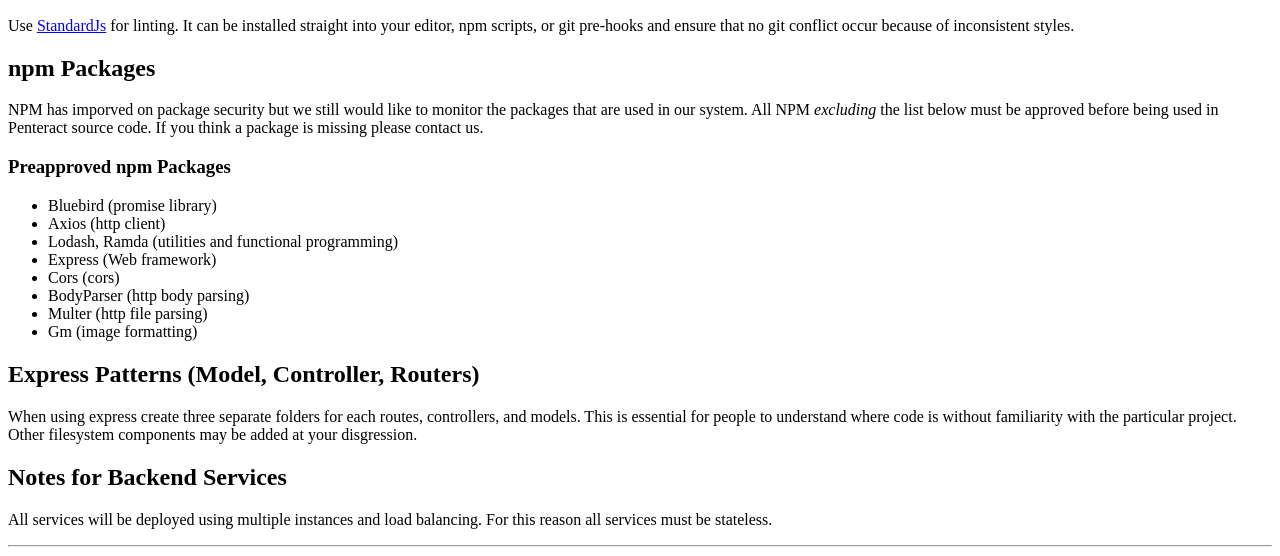
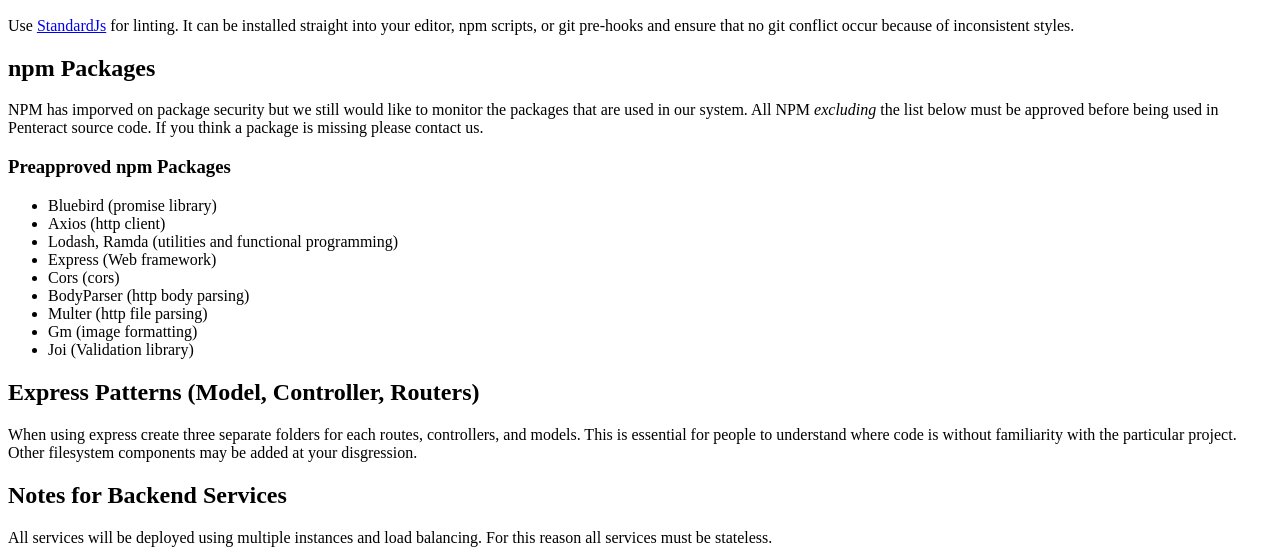
Before and after one commit to BannerFD/penteract-user-docs, a Gatsby site: page /standards in a window 1280 px wide. Shown: the part 244-800 px from the top of the page. Built offline with nearby package versions, Linux system fonts and the light colour scheme; Gatsby itself is replaced by a stand-in of ours.

Commit message:
adding joi as approved package

```diff
--- a/doc/standards/code.md
+++ b/doc/standards/code.md
@@ -25,6 +25,7 @@
 - BodyParser (http body parsing)
 - Multer (http file parsing)
 - Gm (image formatting)
+- Joi (Validation library)
 
 ## Express Patterns (Model, Controller, Routers)
 
```
